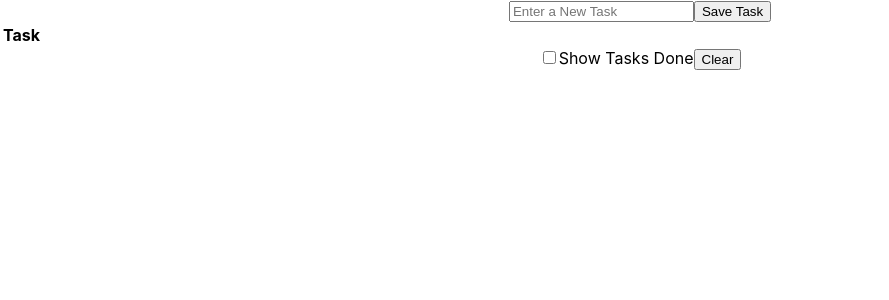
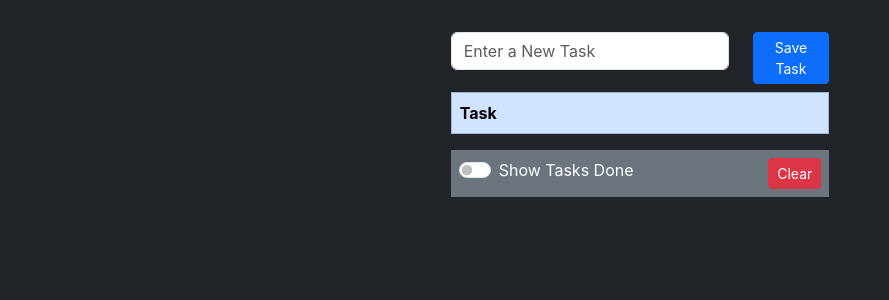
Before and after one commit to foronda94/TodoList, a React (Create React App) app: page / in a window 1280 px wide. Shown: the top 300 px of the page, without its empty margins (0-889 px from the left). Built offline with nearby package versions, Linux system fonts and the light colour scheme.

Commit message:
styleBootstrap

```diff
--- a/package.json
+++ b/package.json
@@ -6,6 +6,7 @@
     "@testing-library/jest-dom": "^5.14.1",
     "@testing-library/react": "^13.0.0",
     "@testing-library/user-event": "^13.2.1",
+    "bootstrap": "5.2.0-beta1",
     "react": "^18.2.0",
     "react-dom": "^18.2.0",
     "react-scripts": "5.0.1",
--- a/src/App.js
+++ b/src/App.js
@@ -39,7 +39,8 @@
   }
 
   return (
-    <div className="App">
+    <main className="bg-dark vh-100 text-white">
+      <div className='container col-md-4 offset-4 p-4'>
         <TaskCreator
           createNewTask={createNewTask}
         />
@@ -62,6 +63,7 @@
           )
         }
       </div>
+    </main>
   );
 }
 
--- a/src/components/TaskCreator.jsx
+++ b/src/components/TaskCreator.jsx
@@ -10,14 +10,19 @@
   }
 
   return (
-    <form onSubmit={handleSubmit}>
+    <form onSubmit={handleSubmit} className="my-2 row">
+      <div className='col-9'>
         <input
         type="text"
         placeholder="Enter a New Task"
         value={newTaskName}
+        className="form-control"
         onChange={(e) => setNewTaskName(e.target.value)}
         />
-      <button>Save Task</button>
+      </div>
+      <div className='col-3'>
+        <button className='btn btn-primary btn-sm'>Save Task</button>
+      </div>
     </form>
   )
 }
--- a/src/components/TaskRow.jsx
+++ b/src/components/TaskRow.jsx
@@ -3,12 +3,14 @@
 const TaskRow = ({task, toggleTask}) => {
   return (
     <tr>
-      <td>{task.name}</td>
-      <input
-        type="checkbox"
-        checked={task.done}
-        onChange={() => toggleTask(task)}
-      />
+      <td className="d-flex justify-content-between">
+        {task.name}
+        <input
+          type="checkbox"
+          checked={task.done}
+          onChange={() => toggleTask(task)}
+        />
+      </td>
     </tr>
   );
 };
--- a/src/components/TaskTable.jsx
+++ b/src/components/TaskTable.jsx
@@ -12,8 +12,8 @@
   };
 
   return (
-    <table>
-      <thead>
+    <table className="table table-dark table-striped table-bordered border-secondary">
+      <thead className="table-primary">
         <tr>
           <th>Task</th>
         </tr>
--- a/src/components/VisibilityControl.jsx
+++ b/src/components/VisibilityControl.jsx
@@ -8,14 +8,18 @@
   };
 
   return (
-    <div>
+    <div className="d-flex justify-content-between text-center bg-secondary text-white p-2 border-secondary">
+      <div className="form-check form-switch">
         <input
+          className="form-check-input"
           checked={isChecked}
           type="checkbox"
           onChange={(e) => setShowCompleted(e.target.checked)}
         />
         <label>Show Tasks Done</label>
+      </div>
       <button
+      className="btn btn-danger btn-sm"
         onClick={handleDelete}
       >
         Clear
--- a/src/index.js
+++ b/src/index.js
@@ -1,5 +1,6 @@
 import React from 'react';
 import ReactDOM from 'react-dom/client';
+import 'bootstrap/dist/css/bootstrap.min.css'
 import './index.css';
 import App from './App';
 
```
Also changed, not shown: 1 other file (tests, documents, lock files or other folders). Lines whose indentation alone changed are shown as unchanged.
